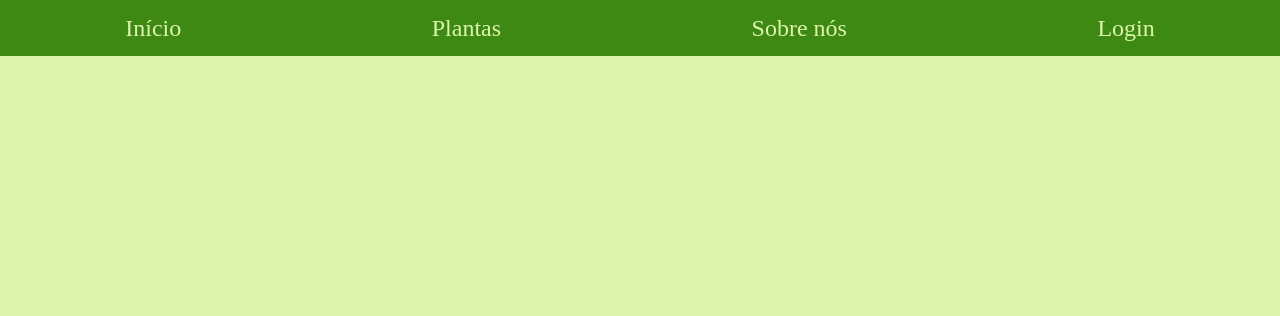
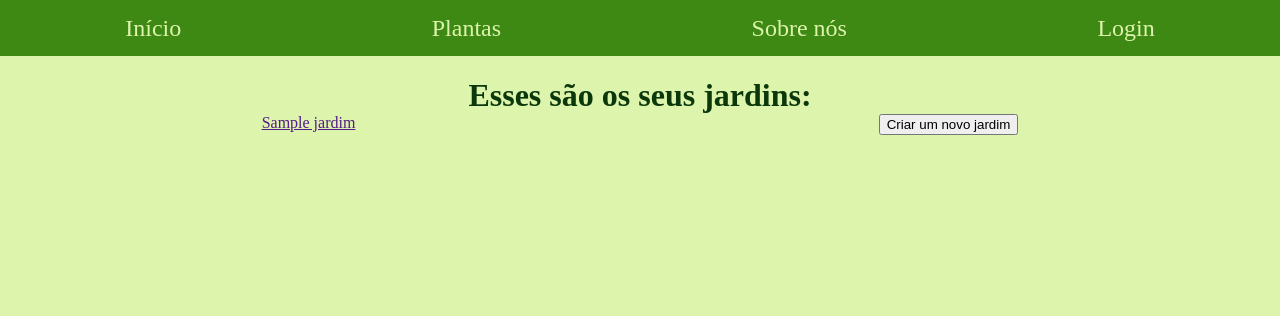
Before and after one commit to carlaque/Plantinhas, a Django app: template Plantinhas/website/templates/usuario.html in a window 1280 px wide. Shown: the top 316 px of the page. Run offline with Django 3.2, Linux system fonts and the light colour scheme; the template is opened without the code that fills it: most values are stand-ins (such as "Sample title", 1, 10 or a date in 2020).

Commit message:
base da pagina do usuario

```diff
--- a/Plantinhas/website/static/css/styles.css
+++ b/Plantinhas/website/static/css/styles.css
@@ -363,3 +363,17 @@ h1{
     height: 7vh;
     width: 90%;
 }
+
+
+/* PAGINA USUARIO */
+.pag-usuario{
+    display: flex;
+    justify-content: space-around;
+    flex-direction: row;
+}
+.jardim{
+
+}
+.add-jardim{
+
+}
--- a/Plantinhas/website/templates/usuario.html
+++ b/Plantinhas/website/templates/usuario.html
@@ -1,8 +1,21 @@
 {% extends "base.html" %}
 {% load staticfiles %}
 {% block content %}
+<h1>Esses são os seus jardins:</h1>
+<div class="pag-usuario">
 
 
 
+    {% for jardim in jardins %}
+    <a href="">{{jardim.nome}}</a>
+    {% endfor %}
+
+    <div class="add-jardim">
+        <button onclick="/jardim/cadastro/{{codigo}}">
+            Criar um novo jardim
+        </button>
+    </div>
+</div>
+
 
 {% endblock %}
--- a/Plantinhas/website/views.py
+++ b/Plantinhas/website/views.py
@@ -143,7 +143,10 @@ def usuario(request, codigo):
     if codigo != '':
         dados = Usuario.objects.filter(codigo = codigo).first()
 
+    jardins = Jardim.objects.filter(codUsuario = 1).first()
+
     args = {
-        'dados' : dados.nome
+        'dados' : dados,
+        'jardins' : jardins
     }
     return render(request, 'usuario.html', args)
```
